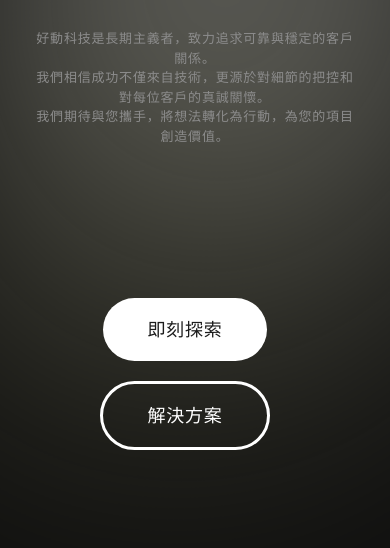
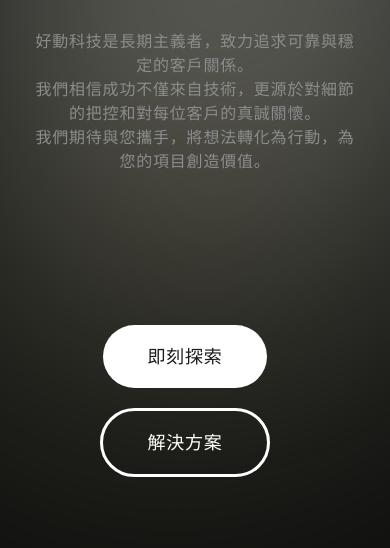
Before and after one commit to jingtangg/SelfWebsite-BrandOfficial, a plain HTML site: page about.html in a window 390 px wide. Shown: the part 284-832 px from the top of the page. Drawn offline with nearby package versions, Linux system fonts and the light colour scheme.

Commit message:
h2變大

```diff
--- a/css/about.css
+++ b/css/about.css
@@ -447,7 +447,7 @@ h2{
         margin-bottom: 0;
     }
     h2{
-        font-size: 13px;
+        font-size: 16px;
         padding: 12px 34px 0px;
     }
     .banner{
--- a/css/solution.css
+++ b/css/solution.css
@@ -212,7 +212,7 @@ h2{
     margin-bottom: 0;
     }
     h2{
-    font-size: 13px;
+    font-size: 16px;
     padding: 12px 34px 0px;
     }
     .btn-default{
--- a/css/style.css
+++ b/css/style.css
@@ -402,7 +402,7 @@ main {
     margin: 12px 0 0;
     }
     h2{
-    font-size: 13px;
+    font-size: 16px;
     margin: 12px 32px 20px;
     }
     .custom-cursor{
```
